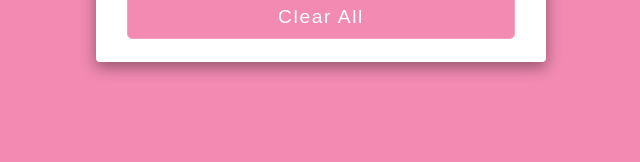
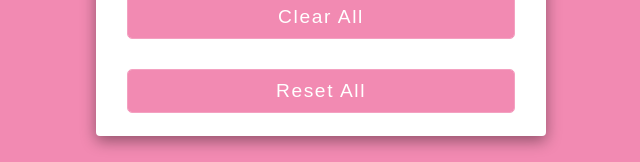
Before and after one commit to 5n0weirdo/LM-series-list-project, a React (Create React App) app: page / in a window 1280 px wide. Shown: the part 770-932 px from the top of the page, without its empty margins (319-959 px from the left). Built offline with nearby package versions, Linux system fonts and the light colour scheme.

Commit message:
Rest button added

```diff
--- a/src/App.js
+++ b/src/App.js
@@ -15,6 +15,7 @@ function App() {
         <button className="btn" onClick={clearItems}>
           Clear All
         </button>
+        <button className="btn">Reset All</button>
       </section>
     </main>
   );
--- a/src/data.js
+++ b/src/data.js
@@ -36,7 +36,7 @@ export default [
   },
 
   {
-    id: 5,
+    id: 6,
     name: "Sherlock",
     releaseDate: 2010,
     image:
```
